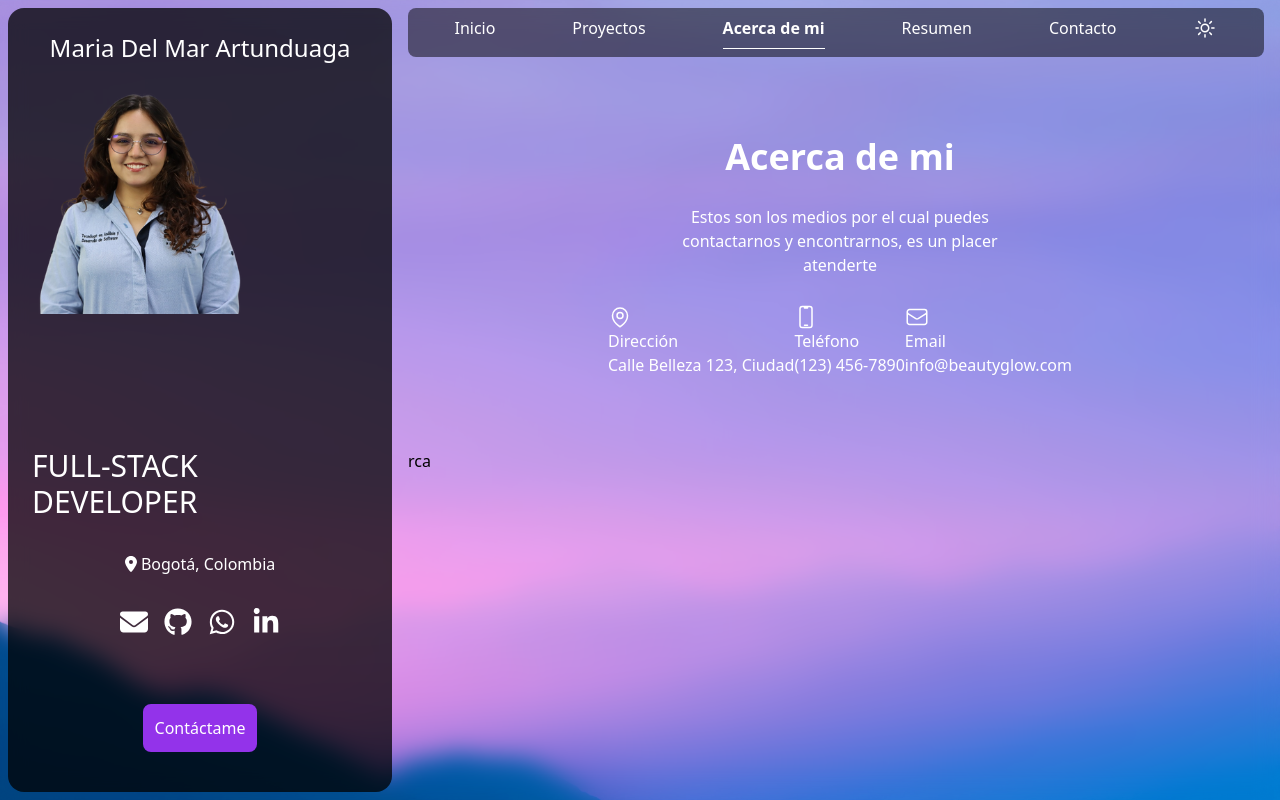
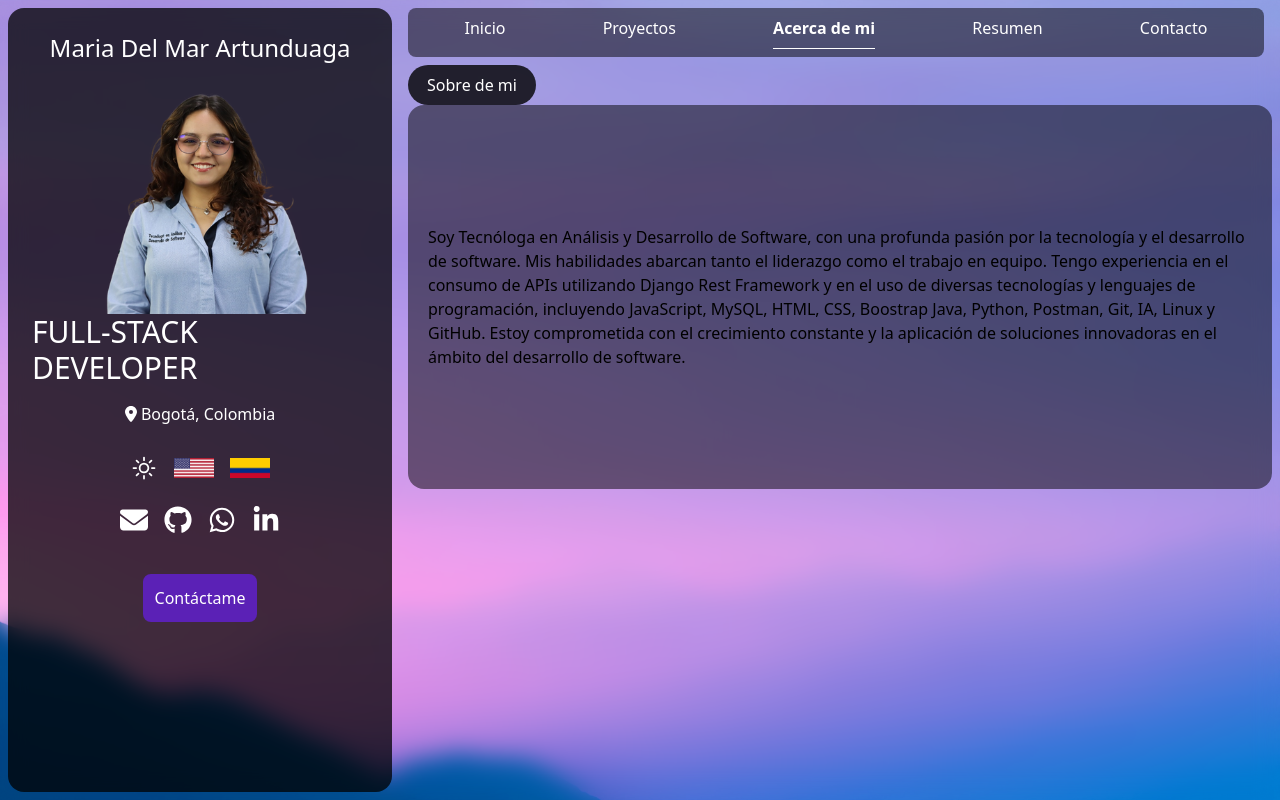
Before and after one commit to delmar911/portafolio, a React (Vite) app in the folder portafolio/: page /acerca in a window 1280 px wide. Built offline with nearby package versions, Linux system fonts and the light colour scheme.

Commit message:
se agrego sobre mi

```diff
--- a/portafolio/src/components/Lateral.jsx
+++ b/portafolio/src/components/Lateral.jsx
@@ -5,27 +5,57 @@ import {
   faWhatsapp,
   faLinkedinIn,
 } from "@fortawesome/free-brands-svg-icons";
+import mifoto from "../assets/img/foto-portafolio.png";
+import usa from "../assets/img/usa.png";
+import colombia from "../assets/img/colombia.png";
 
 const Lateral = () => {
   return (
     <>
       <aside className="row-start-1 row-span-3 text-white rounded-[1rem] bg-black/[0.75] lateralCard p-6 m-2 flex flex-col items-center">
         <p className="text-2xl">Maria Del Mar Artunduaga</p>
-        <div className="w-96 h-96 bg-[url('./src/assets/img/foto-portafolio.png')] bg-no-repeat">
 
-        </div>
+        <img src={mifoto} alt="foto mar" />
 
         <p className="text-3xl ">FULL-STACK DEVELOPER</p>
-        <div className="p-8 location">
-          <FontAwesomeIcon icon={faLocationDot} /> Bogotá, Colombia
+        <div className="p-4 location">
+          <a href="https://www.google.com/maps/place/Bogot%C3%A1/@4.6482784,-74.27262,11z/data=!3m1!4b1!4m6!3m5!1s0x8e3f9bfd2da6cb29:0x239d635520a33914!8m2!3d4.7109886!4d-74.072092!16zL20vMDFkenlj?entry=ttu&g_ep=EgoyMDI0MTAwNy4xIKXMDSoASAFQAw%3D%3D">
+            <FontAwesomeIcon icon={faLocationDot} /> Bogotá, Colombia
+          </a>
         </div>
-        <div className="h-24 space-x-4 redes ">
-          <FontAwesomeIcon icon={faEnvelope} className="size-7" />
-          <FontAwesomeIcon icon={faGithub} className="size-7" />
-          <FontAwesomeIcon icon={faWhatsapp} className="size-7" />
-          <FontAwesomeIcon icon={faLinkedinIn} className="size-7" />
+        <div className="modos flex p-3 space-x-4 items-center">
+          <svg
+            xmlns="http://www.w3.org/2000/svg"
+            fill="none"
+            viewBox="0 0 24 24"
+            strokeWidth={1.5}
+            stroke="currentColor"
+            className="size-7"
+          >
+            <path
+              strokeLinecap="round"
+              strokeLinejoin="round"
+              d="M12 3v2.25m6.364.386-1.591 1.591M21 12h-2.25m-.386 6.364-1.591-1.591M12 18.75V21m-4.773-4.227-1.591 1.591M5.25 12H3m4.227-4.773L5.636 5.636M15.75 12a3.75 3.75 0 1 1-7.5 0 3.75 3.75 0 0 1 7.5 0Z"
+            />
+          </svg>
+          <img src={usa} alt="usa" className="h-5" />
+          <img src={colombia} alt="colombia" className="h-5" />
         </div>
-        <button type="button" className="p-3 bg-purple-600 rounded-lg">
+        <div className="h-20 space-x-4 redes pt-3 ">
+          <a href="mailto:mariadelmar.artunduaga911@gmail.com">
+            <FontAwesomeIcon icon={faEnvelope} className="size-7" />
+          </a>
+          <a href="https://github.com/delmar911">
+            <FontAwesomeIcon icon={faGithub} className="size-7" />
+          </a>
+          <a href="https://wa.me/qr/UIUPFYPPGGOFE1 ">
+            <FontAwesomeIcon icon={faWhatsapp} className="size-7" />
+          </a>
+          <a href="https://www.linkedin.com/in/mariadelmarartunduaga/">
+            <FontAwesomeIcon icon={faLinkedinIn} className="size-7" />
+          </a>
+        </div>
+        <button type="button" className="p-3 bg-violet-800 rounded-lg">
           Contáctame
         </button>
       </aside>
--- a/portafolio/src/components/Menu.jsx
+++ b/portafolio/src/components/Menu.jsx
@@ -1,10 +1,10 @@
 import { NavLink } from "react-router-dom";
+
 
 const Menu = () => {
   return (
     // Componente Nav por semantica
     <nav className="flex justify-around mt-2 mr-4 col-span-2 col-start-2 text-white bg-black/[0.5] rounded-lg p-2">
-
       <NavLink
         className={({ isActive }) => (isActive ? "active-link" : null)}
         to={"/"}
@@ -36,10 +36,6 @@ const Menu = () => {
         Contacto
       </NavLink>
 
-      <svg xmlns="http://www.w3.org/2000/svg" fill="none" viewBox="0 0 24 24" strokeWidth={1.5} stroke="currentColor" className="size-6">
-      <path strokeLinecap="round" strokeLinejoin="round" d="M12 3v2.25m6.364.386-1.591 1.591M21 12h-2.25m-.386 6.364-1.591-1.591M12 18.75V21m-4.773-4.227-1.591 1.591M5.25 12H3m4.227-4.773L5.636 5.636M15.75 12a3.75 3.75 0 1 1-7.5 0 3.75 3.75 0 0 1 7.5 0Z" />
-    </svg>
-
 
     </nav>
   );
--- /dev/null
+++ b/portafolio/src/context/LanguageContext.jsx
@@ -0,0 +1,55 @@
+import { createContext, useState } from "react";
+
+const LanguageContext = createContext();
+
+const initialLanguage = "es";
+const translations = {
+  es: {
+    headerTitle: "Mi aplicación CON Context API",
+    headerSubtitle: "Mi cabecera",
+    headerLight: "Claro",
+    headerDark: "Oscuro",
+    buttonLogin: "Iniciar Sesión",
+    buttonLogout: "Cerrar Sesión",
+    mainWelcome: "Bienvenid@ invitad@",
+    mainHello: "Hola Usuari@",
+    mainContent: "Mi contenido principal",
+    footerTitle: "Mi pié de página",
+  },
+  en: {
+    headerTitle: "My application with Context API",
+    headerSubtitle: "My header",
+    headerLight: "Light",
+    headerDark: "Dark",
+    buttonLogin: "Login",
+    buttonLogout: "Logout",
+    mainWelcome: "Welcome Guest",
+    mainHello: "Hello User",
+    mainContent: "My main content",
+    footerTitle: "My footer",
+  },
+};
+
+const LanguageProvider = ({ children }) => {
+  const [language, setLanguage] = useState(initialLanguage);
+  const [texts, setTexts] = useState(translations[language]);
+
+  const handleLanguage = (e) => {
+    if (e.target.value === "es") {
+      setLanguage("es");
+      setTexts(translations.es);
+    } else {
+      setLanguage("en");
+      setTexts(translations.en);
+    }
+  };
+
+  const data = {texts, handleLanguage};
+
+  return (
+    <LanguageContext.Provider value={data}>{children}</LanguageContext.Provider>
+  );
+};
+
+export { LanguageProvider };
+export default LanguageContext;
--- a/portafolio/src/pages/Acerca.jsx
+++ b/portafolio/src/pages/Acerca.jsx
@@ -1,52 +1,28 @@
-import React from 'react'
+import React from "react";
 
 export const Acerca = () => {
   return (
     <>
-    <main>
-      <div className='flex flex-col items-center justify-center w-full p-8 text-white h-96'>
-        <div className="">
-          <div className='flex flex-col items-center'>
-            <h1 className='text-4xl font-bold pb-7'>
-              Acerca de  mi
-            </h1>
-            <p className='font-light text-center w-96 pb-7'>
-              Estos son los medios por el cual puedes contactarnos y encontrarnos, es un placer atenderte
+      <main>
+        <div className="flex justify-center text-white bg-black/[0.8] rounded-full p-2 w-32">
+          <p>Sobre de mi</p>
+        </div>
+        <div className="flex flex-col items-center justify-center w-full p-5 text-black h-96 rounded-2xl bg-black/[0.5]">
+          <div className="flex flex-col items-center">
+            <p className=" w-full">
+              Soy Tecnóloga en Análisis y Desarrollo de Software, con una
+              profunda pasión por la tecnología y el desarrollo de software. Mis
+              habilidades abarcan tanto el liderazgo como el trabajo en equipo.
+              Tengo experiencia en el consumo de APIs utilizando Django Rest
+              Framework y en el uso de diversas tecnologías y lenguajes de
+              programación, incluyendo JavaScript, MySQL, HTML, CSS, Boostrap
+              Java, Python, Postman, Git, IA, Linux y GitHub. Estoy comprometida
+              con el crecimiento constante y la aplicación de soluciones
+              innovadoras en el ámbito del desarrollo de software.
             </p>
           </div>
-
-          <div className='flex flex-row items-center'>
-            <div className="icons">
-              <svg xmlns="http://www.w3.org/2000/svg" fill="none" viewBox="0 0 24 24" stroke-width="1.5" stroke="currentColor" class="size-6">
-                <path stroke-linecap="round" stroke-linejoin="round" d="M15 10.5a3 3 0 1 1-6 0 3 3 0 0 1 6 0Z" />
-                <path stroke-linecap="round" stroke-linejoin="round" d="M19.5 10.5c0 7.142-7.5 11.25-7.5 11.25S4.5 17.642 4.5 10.5a7.5 7.5 0 1 1 15 0Z" />
-              </svg>
-              <h1 className=''>Dirección</h1>
-              <p className='text-info'>Calle Belleza 123, Ciudad</p>
-            </div>
-            <div className="icons">
-              <svg xmlns="http://www.w3.org/2000/svg" fill="none" viewBox="0 0 24 24" stroke-width="1.5" stroke="currentColor" class="size-6">
-                <path stroke-linecap="round" stroke-linejoin="round" d="M10.5 1.5H8.25A2.25 2.25 0 0 0 6 3.75v16.5a2.25 2.25 0 0 0 2.25 2.25h7.5A2.25 2.25 0 0 0 18 20.25V3.75a2.25 2.25 0 0 0-2.25-2.25H13.5m-3 0V3h3V1.5m-3 0h3m-3 18.75h3" />
-              </svg>
-              <h1 className="">Teléfono</h1>
-              <p className="text-info">(123) 456-7890</p>
-            </div>
-            <div className="icons">
-              <svg xmlns="http://www.w3.org/2000/svg" fill="none" viewBox="0 0 24 24" stroke-width="1.5" stroke="currentColor" class="size-6">
-                <path stroke-linecap="round" stroke-linejoin="round" d="M21.75 6.75v10.5a2.25 2.25 0 0 1-2.25 2.25h-15a2.25 2.25 0 0 1-2.25-2.25V6.75m19.5 0A2.25 2.25 0 0 0 19.5 4.5h-15a2.25 2.25 0 0 0-2.25 2.25m19.5 0v.243a2.25 2.25 0 0 1-1.07 1.916l-7.5 4.615a2.25 2.25 0 0 1-2.36 0L3.32 8.91a2.25 2.25 0 0 1-1.07-1.916V6.75" />
-              </svg>
-              <h1 className="">Email</h1>
-              <p className="text-info">info@beautyglow.com
-              </p>
-            </div>
-          </div>
         </div>
-      </div>rca
-    </main>
-
-
+      </main>
     </>
-
-
-  )
-}
+  );
+};
```
Also changed, not shown: portafolio/src/App.jsx (line endings or trailing spaces), portafolio/src/assets/img/colombia.png (added), portafolio/src/assets/img/usa.png (added).
